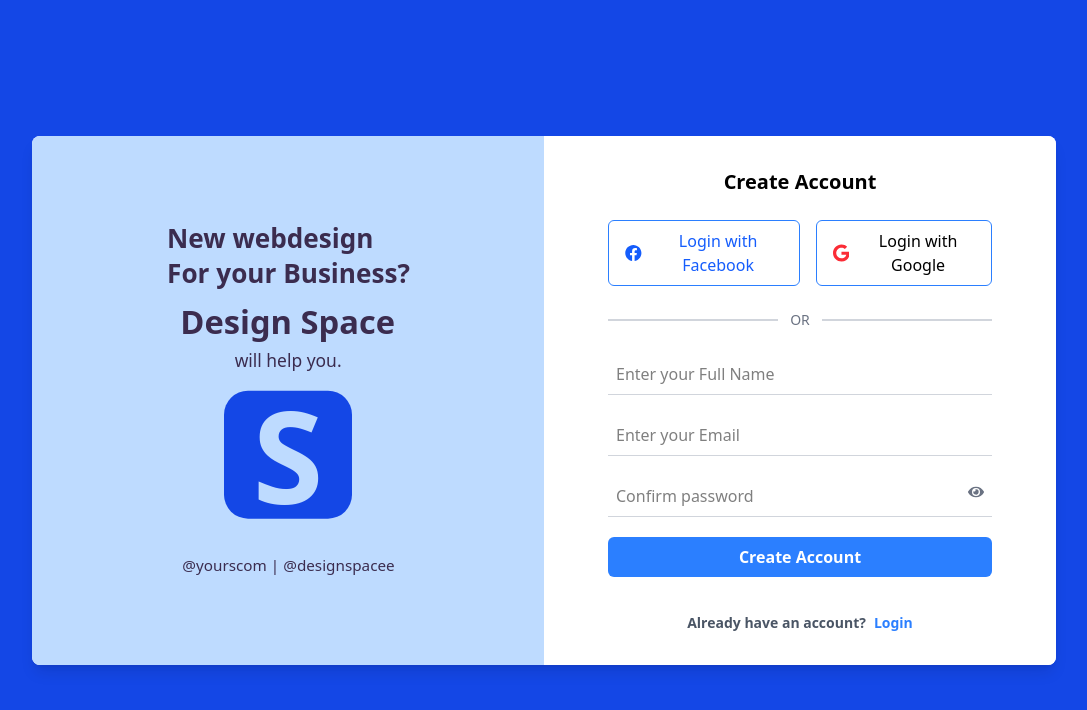
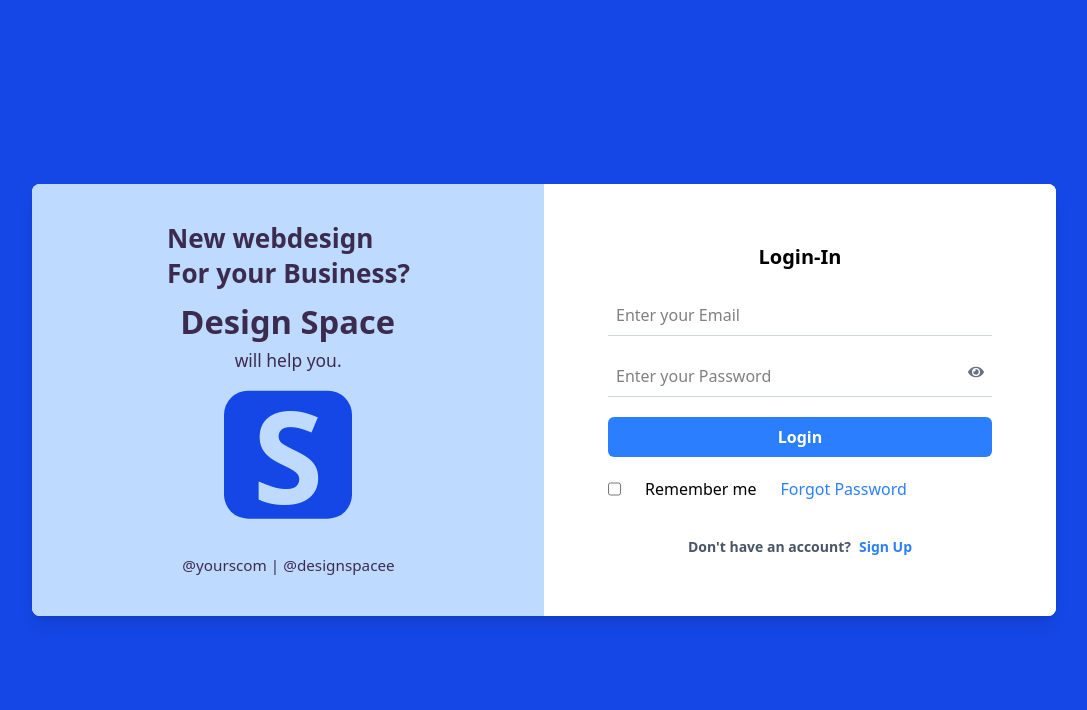
Before and after one commit to poudelsumitrocks/ToDoList, a React (Vite) app: page / in a window 1280 px wide. Shown: the top 710 px of the page, without its empty margins (96-1183 px from the left). Built offline with nearby package versions, Linux system fonts and the light colour scheme.

Commit message:
just change in signup pages

```diff
--- a/package.json
+++ b/package.json
@@ -12,6 +12,7 @@
   },
   "dependencies": {
     "@tailwindcss/vite": "^4.1.11",
+    "js-cookie": "^3.0.5",
     "lottie-react": "^2.4.1",
     "react": "^19.1.1",
     "react-dom": "^19.1.1",
--- a/src/App.jsx
+++ b/src/App.jsx
@@ -287,7 +287,6 @@
 //   )
 // }
 
-
 // Toastfy
 
 // import React from 'react'
@@ -317,20 +316,20 @@
 //   )
 // }
 
-
-import React from 'react'
-import Sign from './SignUpPage/Sign'
-import Login from './SignUpPage/Login'
-import Forgotpass from './SignUpPage/Forgotpass'
-import Dashb from './SignUpPage/Dashb'
-import { ToastContainer } from 'react-toastify'
-import { BrowserRouter, Routes, Route } from 'react-router'
+import React from "react";
+import Sign from "./SignUpPage/Sign";
+import Login from "./SignUpPage/Login";
+import Forgotpass from "./SignUpPage/Forgotpass";
+import Dashb from "./SignUpPage/Dashb";
+import { ToastContainer } from "react-toastify";
+import { BrowserRouter, Routes, Route } from "react-router";
+import Dashboard1 from "./SignUpPage/Dashboard1";
 export default function App() {
   return (
     <div>
       <BrowserRouter>
-       <ToastContainer
-          position="Top-right"
+        <ToastContainer
+          position="top-right"
           autoClose={3000}
           hideProgressBar={false}
           newestOnTop={true}
@@ -339,13 +338,15 @@ export default function App() {
           draggable
           pauseOnHover
         />
-      <Routes>
-        <Route path="/" element={<Sign/>}/>
-        <Route path="/login" element={<Login/>}/>
-        <Route path="/forgotpass" element={<Forgotpass/>}/>
-        <Route path="/dashb" element={<Dashb/>}/>
-      </Routes>
+        <Routes>
+          <Route path="/" element={<Login />} />
+          <Route path="/sign" element={<Sign />} />
+          <Route path="/forgotpass" element={<Forgotpass />} />
+          <Route path="/dashboard1" element={<Dashboard1 />}>
+            <Route index element={<Dashb />} />
+          </Route>
+        </Routes>
       </BrowserRouter>
     </div>
-  )
+  );
 }
--- a/src/SignUpPage/Dashb.jsx
+++ b/src/SignUpPage/Dashb.jsx
@@ -1,16 +1,18 @@
 import React from "react";
+import { useLocation } from "react-router";
 
-export default function Dashboard() {
-  // Get current user
-  const currentUser = JSON.parse(localStorage.getItem("currentUser")) || {};
+export default function Dashb() {
+  const location = useLocation();
+  console.log(location)
+  // const username = location.state || "Guest";
+  const username=sessionStorage.getItem("currentUser");
 
   return (
     <div className="p-8">
       <h1 className="text-3xl font-bold">
-        Welcome, {currentUser.name ? currentUser.name : "Guest"}!
+        Welcome, {username}!
       </h1>
-
-
+      <hr className="w-full border-2 border-gray-500"/>
     </div>
   );
 }
--- /dev/null
+++ b/src/SignUpPage/Dashboard1.jsx
@@ -0,0 +1,29 @@
+import React from 'react';
+import { Outlet, NavLink } from 'react-router';
+export default function Dashboard1() {
+  function LinkClasses() {
+    return "block py-3 px-5 w-full rounded-lg text-gray-700 transition-colors duration-200 hover:bg-blue-300 hover:text-white";
+  }
+  return (
+    <div div className='grid grid-cols-12 min-h-screen'>
+
+      <div className='col-span-2 bg-blue-50 px-10 py-3'>
+        <div className='bg-blue-900 h-14 w-14 text-white rounded-full text-xl flex justify-center items-center'> G </div>
+        <h1 className='text-xl font-semibold text-blue-400 '>GoodFood</h1>
+        <div className="mt-8 w-full">
+          <h2 className="text-sm font-semibold text-gray-500 uppercase mb-2">Menu</h2>
+          <ul className="space-y-3">
+            <NavLink to="" className={LinkClasses}>
+              Dashboard
+            </NavLink>
+          </ul>
+        </div>
+      </div>
+
+      {/* Main content */}
+      <div className='col-span-10'>
+        <Outlet />
+      </div>
+    </div>
+  );
+}
--- a/src/SignUpPage/Login.jsx
+++ b/src/SignUpPage/Login.jsx
@@ -3,19 +3,57 @@ import { FaEye, FaEyeSlash } from "react-icons/fa";
 import { useNavigate } from "react-router";
 import { useForm } from "react-hook-form";
 import { toast } from "react-toastify";
-export default function Sign() {
+
+export default function login() {
   const navigate = useNavigate();
   const [showPassword, setShowPassword] = useState(false);
+  const [lastSavedCredentials,setlastSavedCredentials]=useState()
 
-  const { register, handleSubmit } = useForm();
+   const handleSign =()=>{
+      navigate("/sign",{replace:"true"})
+    }
+  function handleRemember(){
+    const res=localStorage.getItem('lastSavedCredentials')
+    setlastSavedCredentials(JSON.parse(res))
+    console.log(lastSavedCredentials)
+  }
+  const { register, handleSubmit, setValue } = useForm();
+
+  if (lastSavedCredentials){
+     setValue("email", lastSavedCredentials.email);
+     setValue("password",lastSavedCredentials.password)
+  }
 
   const handleLogin = (data) => {
+    // console.log("form submitted",data)
+    const userCredentials = localStorage.getItem("data");
+    const parsedUserCredentials = JSON.parse(userCredentials);
+
+    // console.log(parsedUserCredentials)
+    const { fullName,email, password } = parsedUserCredentials;
+    // console.log(email,password)
+
+    const myCredentials={
+      email:data.email,
+      password:data.password
+    }
+
+    localStorage.setItem("lastSavedCredentials",JSON.stringify(myCredentials))
+    sessionStorage.setItem("currentUser",fullName);
+
+    function verifyUser() {
+      if (data.email == email && data.password == password) {
+        toast.success(" Successfully Logged In!");
+        navigate("/dashboard1",{state:fullName,replace:true});
+      } else {
+        toast.error("Invalid Credentials");
+      }
+    }
+
+    verifyUser()
 
 
-    localStorage.setItem("currentUser", JSON.stringify(userFound));
-      toast.success(" Successfully Logged In!");
-      navigate("/dashborad");
-    }
+  };
   return (
     <div className="bg-blue-700 min-h-screen flex justify-center items-center p-4">
       <div className="bg-white w-full max-w-5xl flex flex-col md:flex-row rounded-lg shadow-lg overflow-hidden">
@@ -42,7 +80,7 @@ export default function Sign() {
 
         {/* Right */}
         <div className="flex flex-col justify-center items-center p-8 md:w-1/2 bg-white">
-          <h1 className="text-xl font-bold mb-6 text-center">Sign-In</h1>
+          <h1 className="text-xl font-bold mb-6 text-center">Login-In</h1>
 
           <form
             onSubmit={handleSubmit(handleLogin)}
@@ -77,10 +115,15 @@ export default function Sign() {
             >
               Login
             </button>
-            <div className="flex flex-row gap-6 text-md"><input type="checkbox" /> Remember me  <span className="text-blue-500  hover:border-b-1 cursor-pointer">Forgot Password</span></div>
+            <div className="flex flex-row gap-6 text-md">
+              <input onClick={handleRemember} type="checkbox"/> Remember me{""}
+              <span className="text-blue-500  hover:border-b-1 cursor-pointer">
+                Forgot Password
+              </span>
+            </div>
             <p className="mt-4 text-sm text-gray-600 flex gap-2 justify-center font-semibold">
               Don't have an account?
-              <span className="text-blue-500 cursor-pointer hover:underline">
+              <span className="text-blue-500 cursor-pointer hover:underline"onClick={handleSign}>
                 Sign Up
               </span>
             </p>
--- a/src/SignUpPage/Sign.jsx
+++ b/src/SignUpPage/Sign.jsx
@@ -11,8 +11,8 @@ export default function Sign() {
   const { register, handleSubmit, formState: { errors }, reset } = useForm();
 
   const hanldeHaveData=()=>{
-     toast.info("Already have Account !");
-     navigate("/login");
+
+     navigate("/");
   }
   const handleFacebook = () => {
     window.open("https://www.facebook.com/");
@@ -26,7 +26,7 @@ export default function Sign() {
     localStorage.setItem("data", JSON.stringify(data));
     toast.success("Congratulations! You have created your account.");
     reset();
-    navigate("/login");
+    navigate("/");
   };
 
   return (
```
Also changed, not shown: 1 other file (tests, documents, lock files or other folders).
